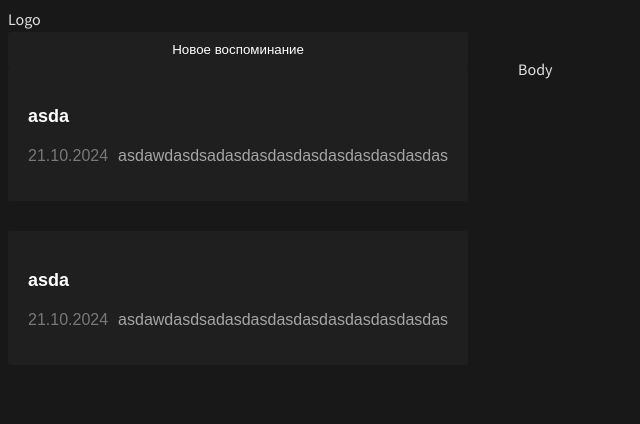
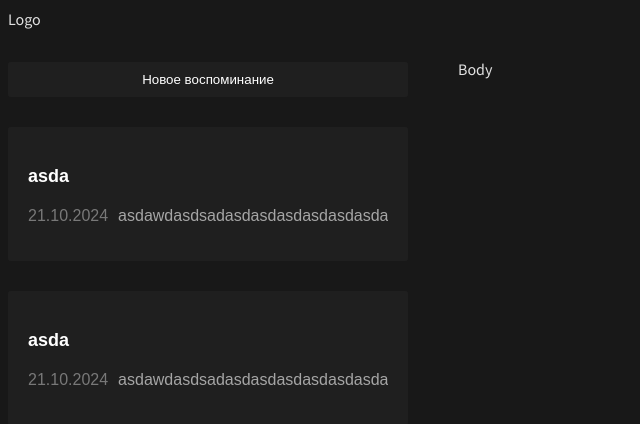
Before and after one commit to bmstu1519/react-app, a React (Vite) app: page / in a window 1280 px wide. Shown: the top 424 px of the page, without its empty margins (0-640 px from the left). Built offline with nearby package versions, Linux system fonts and the light colour scheme.

Commit message:
added styles

```diff
--- a/src/components/Button/Button.css
+++ b/src/components/Button/Button.css
@@ -1,6 +1,4 @@
 .button {
-	border-radius: 8px;
-	border: 1px solid transparent;
 	border-radius: 6px;
 	padding: 8px 30px;
 	font-family: inherit;
--- a/src/components/CardButton/CardButton.css
+++ b/src/components/CardButton/CardButton.css
@@ -9,3 +9,7 @@
 	display: block;
 	width: 100%;
 }
+
+.card-button:hover {
+	background: rgba(255, 255, 255, 0.1);
+}
--- a/src/layout/Body/Body.css
+++ b/src/layout/Body/Body.css
@@ -1,3 +1,4 @@
 .body {
 	padding: 50px;
+	width: 100%;
 }
--- a/src/layout/LeftPanel/LeftPanel.css
+++ b/src/layout/LeftPanel/LeftPanel.css
@@ -1,5 +1,5 @@
-.leftPanel {
-	width: 400px;
+.left-panel {
+	min-width: 400px;
 	display: flex;
 	flex-direction: column;
 	gap: 30px;
```
